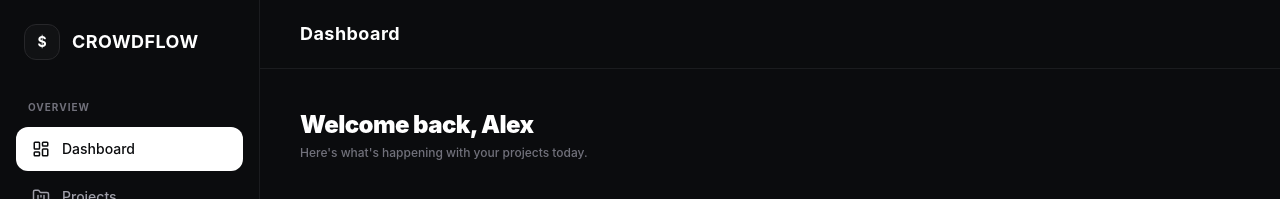
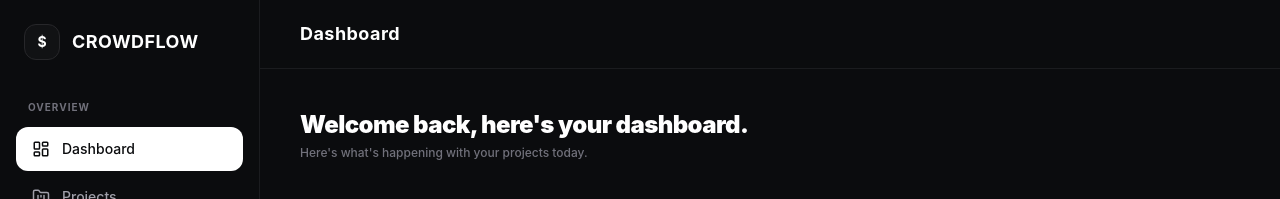
Before and after one commit to shsalima/crowdFund-manager-, a React (Vite) app in the folder front-end/: page /dashboard in a window 1280 px wide. Shown: the top 199 px of the page. Built offline with nearby package versions, Linux system fonts and the light colour scheme; no server answers; sample sign-in values are in the browser's storage.

Commit message:
petit modification sur détails du project

```diff
--- a/front-end/src/UI/pages/Dashboard.jsx
+++ b/front-end/src/UI/pages/Dashboard.jsx
@@ -3,14 +3,11 @@ import { useDispatch, useSelector } from "react-redux";
 import RecentProjects from "../components/dashboard/RecentProjects";
 import StatsCards from "../components/dashboard/StatsCards";
 import { fetchProjects } from "../../store/slices/projectSlice";
-// import { fetchProjects } from "../../store/slices/projectSlice";
-// import StatsCards from "../../components/dashboard/StatsCards";
-// import RecentProjects from "../../components/dashboard/RecentProjects";
+
 
 export default function Dashboard() {
   const dispatch = useDispatch();
 
-  // 🚀 Jib dynamic les projects data mn Redux Toolkit Store
   const { items: projects, loading } = useSelector((state) => state.projects);
 
   useEffect(() => {
@@ -24,10 +21,9 @@ export default function Dashboard() {
   return (
     <div className="max-w-[1200px] mx-auto pt-4 px-4 space-y-10">
 
-      {/* Welcome Message Header */}
       <div className="space-y-1">
         <h1 className="text-2xl font-black text-white tracking-tight">
-          Welcome back, Alex
+          Welcome back, here's your dashboard.
         </h1>
         <p className="text-xs text-zinc-500 font-medium">
           Here's what's happening with your projects today.
--- a/front-end/src/UI/pages/DetailsProject.jsx
+++ b/front-end/src/UI/pages/DetailsProject.jsx
@@ -4,6 +4,7 @@ import { useDispatch, useSelector } from "react-redux";
 import { ArrowLeft, Settings, Trash2, Clock, CheckCircle } from "lucide-react";
 import {  deleteProject, fetchProjects } from "../../store/slices/projectSlice";
 import ProjectMainInfo from "../components/projects/ProjectMainInfo";
+// import ProjectInvestorsList from "../components/projects/ProjectInvestorsList";
 
 
 export default function DetailsProject() {
@@ -90,6 +91,7 @@ const handleDelete = async () => {
 
       <div className="grid grid-cols-1 lg:grid-cols-3 gap-6 items-stretch">
         <ProjectMainInfo project={project} />
+        {/* <ProjectInvestorsList project={project} /> */}
       </div>
     </div>
   );
```
Also changed, not shown: front-end/src/UI/components/projects/ProjectInvestorsList.jsx (added, +42 -0 lines).
